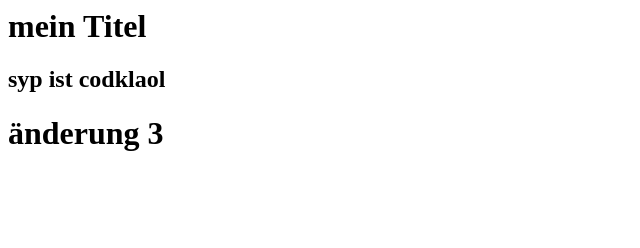
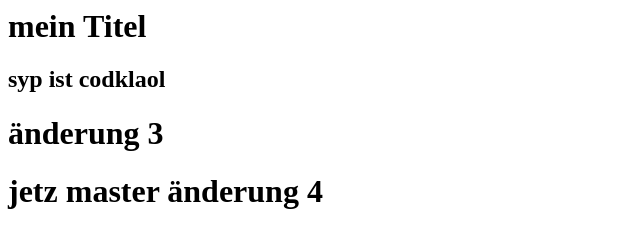
Before and after one commit to johanna2606/gitSYP-KW, a plain HTML site: page index.html in a window 1280 px wide. Shown: the whole page, without its empty margins (0-640 px from the left). Drawn offline with Linux system fonts and the light colour scheme.

Commit message:
jetzt neue änderung master

```diff
--- a/index.html
+++ b/index.html
@@ -5,6 +5,7 @@
 <h1>mein Titel</h1>
 <h2> syp ist codklaol</h2>
 <h1>änderung 3</h1>
+<h1>jetz master änderung 4</h1>
 
 </body>
 </html>
```
